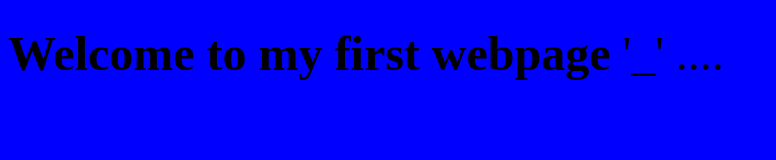
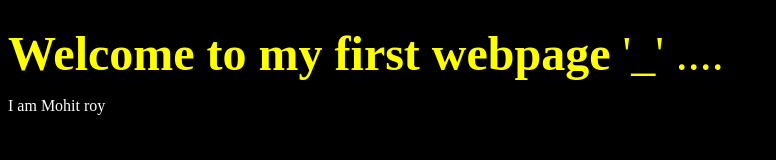
Before and after one commit to CodeSlashofficial/Mohit-s-Website, a plain HTML site: page index.html in a window 1280 px wide. Shown: the whole page, without its empty margins (0-776 px from the left). Drawn offline with Linux system fonts and the light colour scheme.

Commit message:
first page modified

```diff
--- a/index.html
+++ b/index.html
@@ -4,9 +4,16 @@
 
     <title>webpage</title>
 </head>
-<body bgcolor="blue" text="black">
+<body bgcolor="black" text="white">
+
     <br>
-    <font size = "7" color = " black" > <b> Welcome to my first webpage </b> '_' ....</font>
+    <font size = "7" color = "yellow" > <b> Welcome to my first webpage </b> '_' ....</font>
+    <br>
+
+    <p> I am Mohit roy </p>
+
+
+
 
 
 
```
